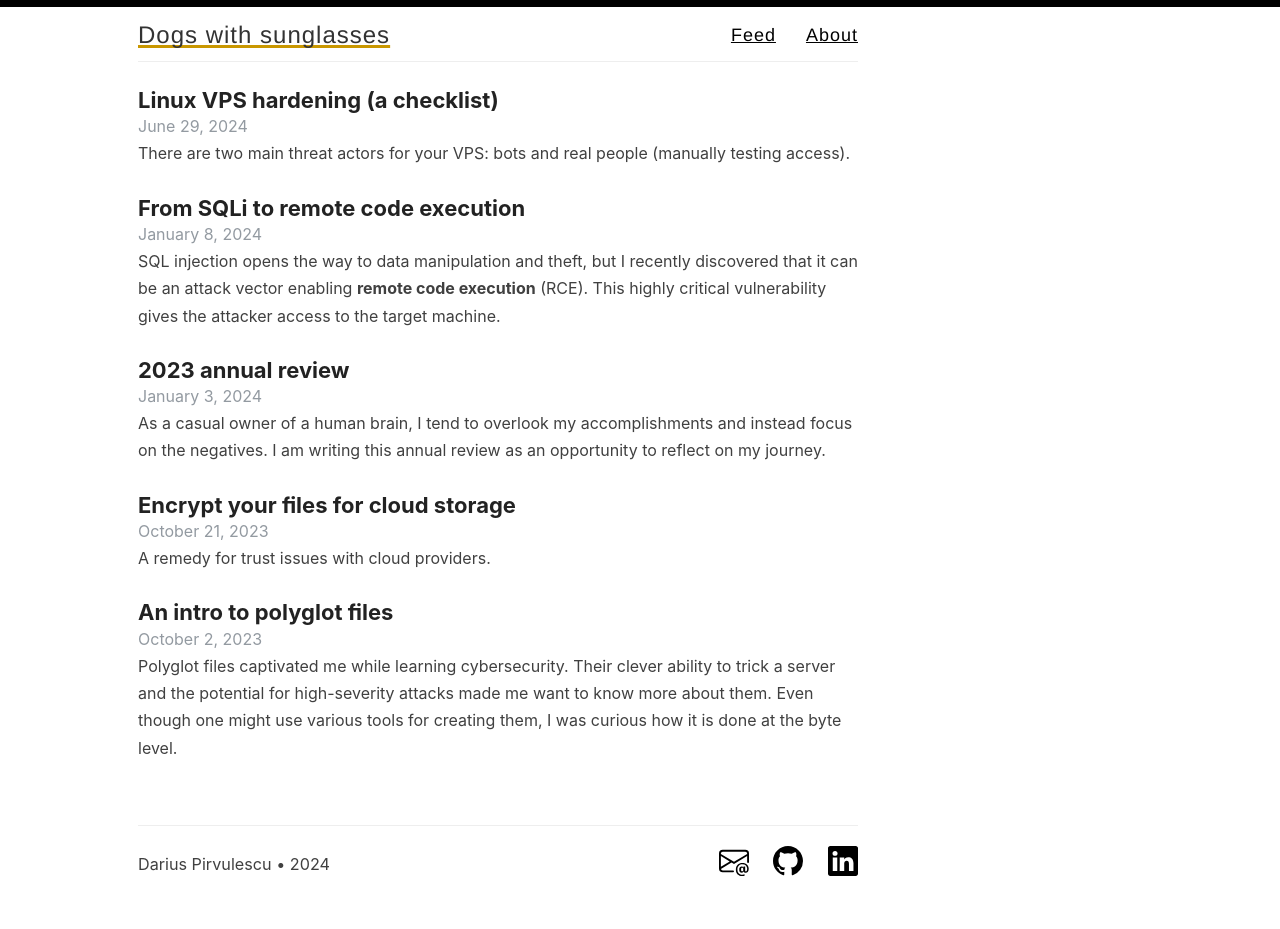
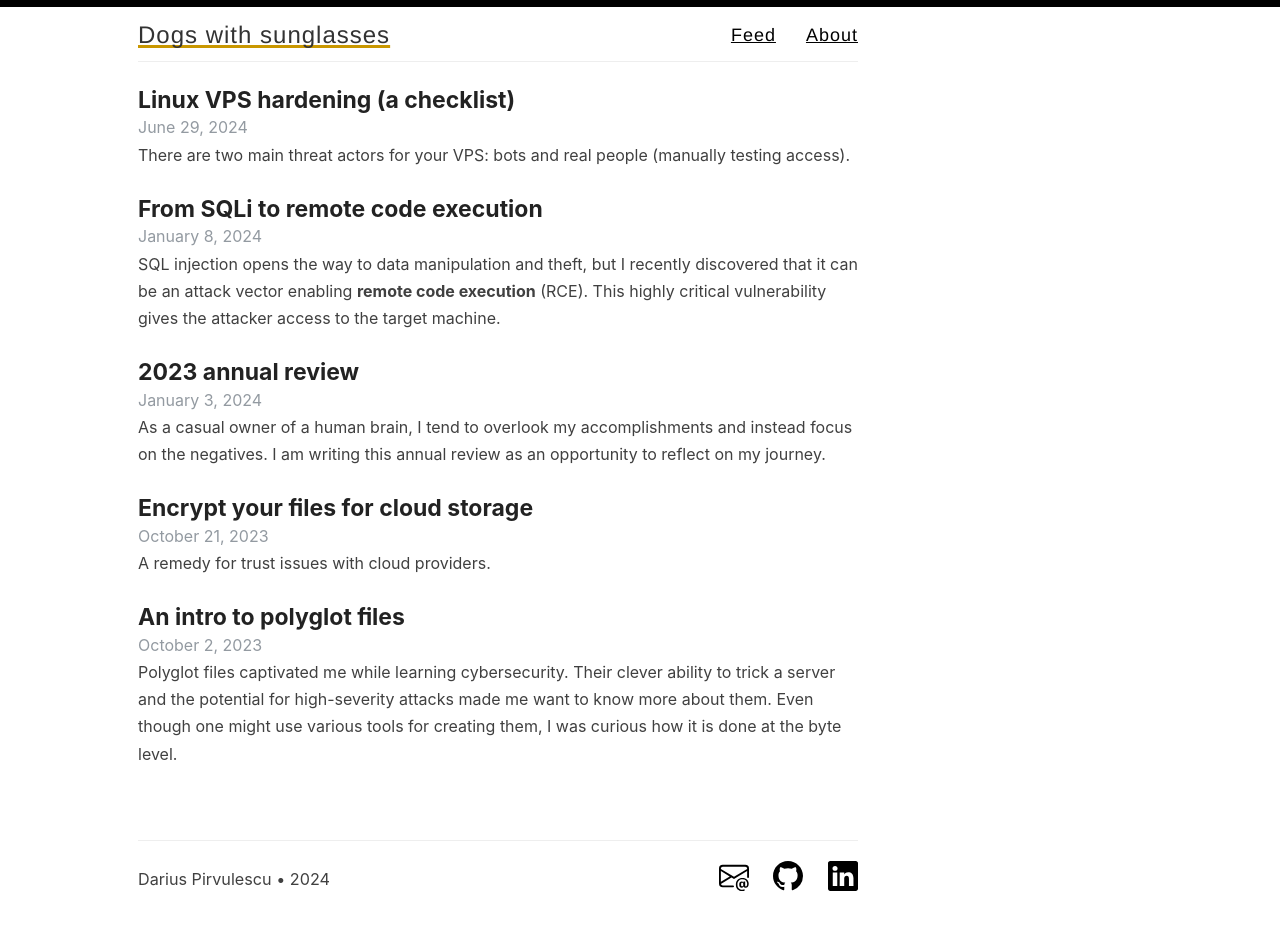
Before and after one commit to panacotar/blog, a Jekyll site: the page built from index.html, in a window 1280 px wide. Built offline with Jekyll 4.4.1, drawn with Linux system fonts in a browser that asks for light colours; the list of posts is cut into pages by our own code.

Commit message:
Update styles

```diff
--- a/assets/style.scss
+++ b/assets/style.scss
@@ -273,7 +273,6 @@
 
 .masthead {
   text-align: center;
-  padding-top: 30px;
 
   @include tablet {
     text-align: left;
@@ -408,30 +407,24 @@
 .posts > .post {
   padding-bottom: 1.5em;
 
-  .link-post > h1 {
-    font-size: 22px;
-    margin: 0;
+  .link-post {
+    text-decoration: none;
+
+    h1 {
+      font-size: 23px;
+      margin: 0;
+    }
+
   }
 
   p {
     margin: 0;
     font-size: 16px;
   }
-}
 
-.post-date {
-  color: #939aa1;
-  margin: 0;
-}
-
-.posts > .post:last-child {
-  padding-bottom: 1em;
-  border-bottom: none;
-}
-
-.post {
-  .link-post {
-    text-decoration: none;
+  .post-date {
+    color: #939aa1;
+    margin: 0;
   }
 }
 
@@ -458,20 +451,15 @@
 .date-title{
   color: #939aa1;
   margin-top: 0;
-
-  @include desktop {
-    margin-bottom: 2rem;
-  }
 }
 
 .about-img {
-  width: 100%;
+  width: 80%;
   border-radius: 3px;
-  margin: 20px auto;
 
   @include tablet {
     width: auto;
-    height: 412px;
+    height: 400px;
     border-radius: 3px;
   }
 }
```
